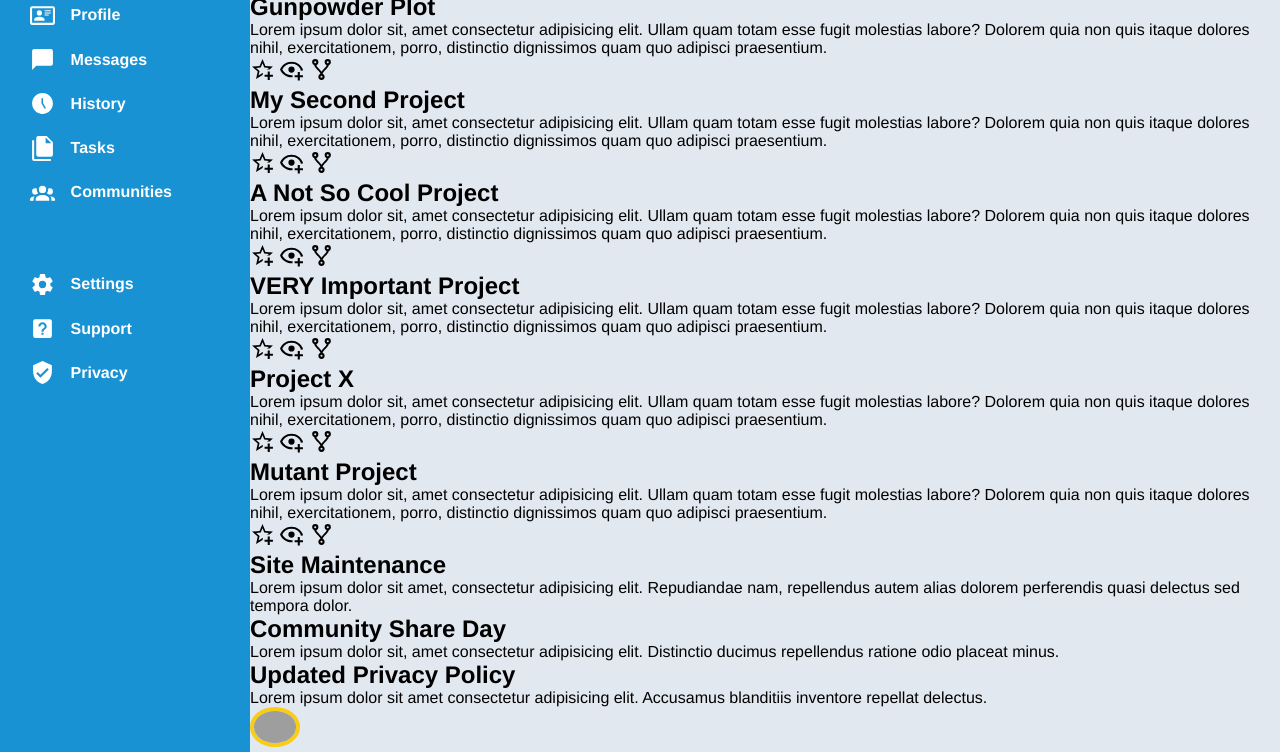
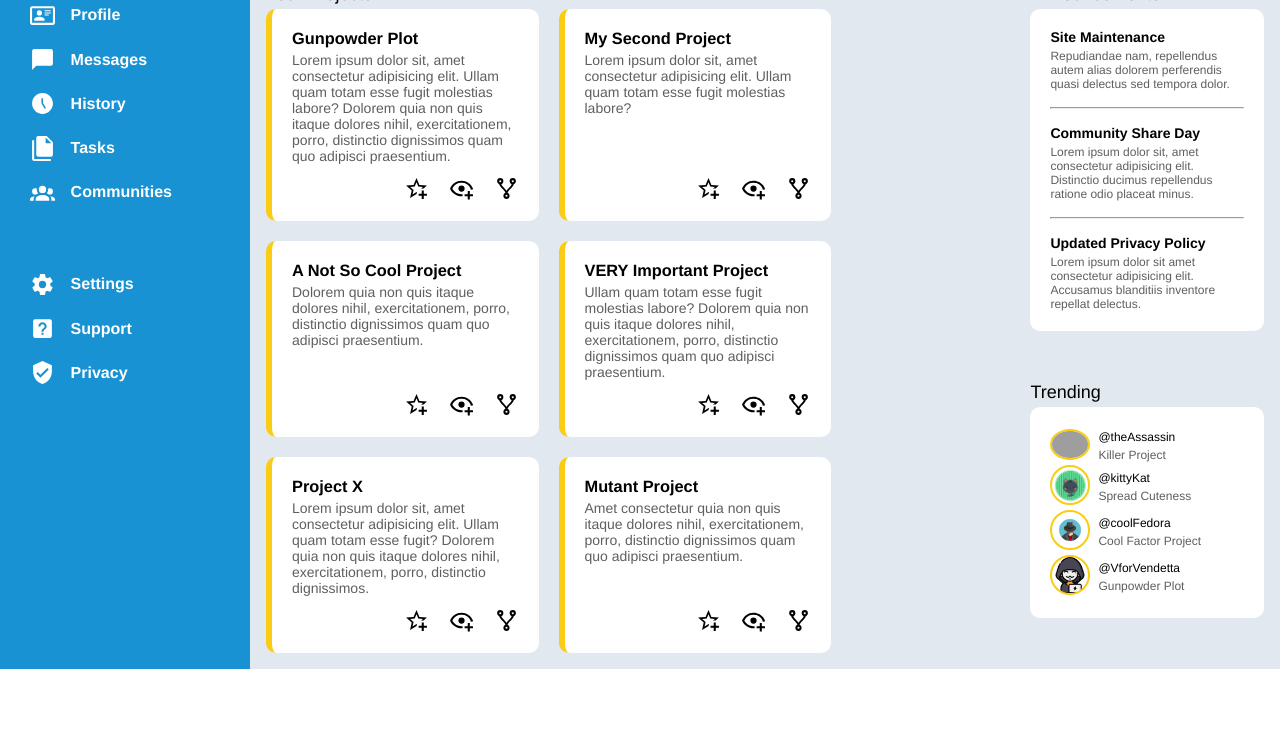
Before and after one commit to AAlWadeiah/admin-dashboard-html-css, a plain HTML site: page index.html in a window 1280 px wide. Shown: the part 172-924 px from the top of the page. After the commit the page ends 841 px from the top, so only its background shows below. Drawn offline with Linux system fonts and the light colour scheme; grey boxes are pictures that could not be loaded.

Commit message:
Finished styling main section

```diff
--- a/index.html
+++ b/index.html
@@ -308,9 +308,11 @@
     </header>
     <main>
       <div class="projects-section">
-        <div class="project-card">
+        <h2 class="section-title">Your Projects</h2>
+        <div class="projects">
+          <div class="project card">
             <div class="content">
-            <h2 class="title">Gunpowder Plot</h2>
+              <h3 class="title">Gunpowder Plot</h3>
               <p class="description">
                 Lorem ipsum dolor sit, amet consectetur adipisicing elit. Ullam
                 quam totam esse fugit molestias labore? Dolorem quia non quis
@@ -339,13 +341,70 @@
               </svg>
             </div>
           </div>
-        <div class="project-card">
+          <div class="project card">
             <div class="content">
-            <h2 class="title">My Second Project</h2>
+              <h3 class="title">My Second Project</h3>
               <p class="description">
                 Lorem ipsum dolor sit, amet consectetur adipisicing elit. Ullam
-              quam totam esse fugit molestias labore? Dolorem quia non quis
-              itaque dolores nihil, exercitationem, porro, distinctio
+                quam totam esse fugit molestias labore?
+              </p>
+            </div>
+            <div class="action-menu">
+              <svg class="star-plus-outline icon">
+                <use
+                  xlink:href="#star-plus-outline"
+                  xmlns:xlink="http://www.w3.org/1999/xlink"
+                ></use>
+              </svg>
+              <svg class="eye-plus-outline icon">
+                <use
+                  xlink:href="#eye-plus-outline"
+                  xmlns:xlink="http://www.w3.org/1999/xlink"
+                ></use>
+              </svg>
+              <svg class="source-fork icon">
+                <use
+                  xlink:href="#source-fork"
+                  xmlns:xlink="http://www.w3.org/1999/xlink"
+                ></use>
+              </svg>
+            </div>
+          </div>
+          <div class="project card">
+            <div class="content">
+              <h3 class="title">A Not So Cool Project</h3>
+              <p class="description">
+                Dolorem quia non quis itaque dolores nihil, exercitationem,
+                porro, distinctio dignissimos quam quo adipisci praesentium.
+              </p>
+            </div>
+            <div class="action-menu">
+              <svg class="star-plus-outline icon">
+                <use
+                  xlink:href="#star-plus-outline"
+                  xmlns:xlink="http://www.w3.org/1999/xlink"
+                ></use>
+              </svg>
+              <svg class="eye-plus-outline icon">
+                <use
+                  xlink:href="#eye-plus-outline"
+                  xmlns:xlink="http://www.w3.org/1999/xlink"
+                ></use>
+              </svg>
+              <svg class="source-fork icon">
+                <use
+                  xlink:href="#source-fork"
+                  xmlns:xlink="http://www.w3.org/1999/xlink"
+                ></use>
+              </svg>
+            </div>
+          </div>
+          <div class="project card">
+            <div class="content">
+              <h3 class="title">VERY Important Project</h3>
+              <p class="description">
+                Ullam quam totam esse fugit molestias labore? Dolorem quia non
+                quis itaque dolores nihil, exercitationem, porro, distinctio
                 dignissimos quam quo adipisci praesentium.
               </p>
             </div>
@@ -370,14 +429,13 @@
               </svg>
             </div>
           </div>
-        <div class="project-card">
+          <div class="project card">
             <div class="content">
-            <h2 class="title">A Not So Cool Project</h2>
+              <h3 class="title">Project X</h3>
               <p class="description">
                 Lorem ipsum dolor sit, amet consectetur adipisicing elit. Ullam
-              quam totam esse fugit molestias labore? Dolorem quia non quis
-              itaque dolores nihil, exercitationem, porro, distinctio
-              dignissimos quam quo adipisci praesentium.
+                quam totam esse fugit? Dolorem quia non quis itaque dolores
+                nihil, exercitationem, porro, distinctio dignissimos.
               </p>
             </div>
             <div class="action-menu">
@@ -401,76 +459,13 @@
               </svg>
             </div>
           </div>
-        <div class="project-card">
+          <div class="project card">
             <div class="content">
-            <h2 class="title">VERY Important Project</h2>
+              <h3 class="title">Mutant Project</h3>
               <p class="description">
-              Lorem ipsum dolor sit, amet consectetur adipisicing elit. Ullam
-              quam totam esse fugit molestias labore? Dolorem quia non quis
-              itaque dolores nihil, exercitationem, porro, distinctio
-              dignissimos quam quo adipisci praesentium.
-            </p>
-          </div>
-          <div class="action-menu">
-            <svg class="star-plus-outline icon">
-              <use
-                xlink:href="#star-plus-outline"
-                xmlns:xlink="http://www.w3.org/1999/xlink"
-              ></use>
-            </svg>
-            <svg class="eye-plus-outline icon">
-              <use
-                xlink:href="#eye-plus-outline"
-                xmlns:xlink="http://www.w3.org/1999/xlink"
-              ></use>
-            </svg>
-            <svg class="source-fork icon">
-              <use
-                xlink:href="#source-fork"
-                xmlns:xlink="http://www.w3.org/1999/xlink"
-              ></use>
-            </svg>
-          </div>
-        </div>
-        <div class="project-card">
-          <div class="content">
-            <h2 class="title">Project X</h2>
-            <p class="description">
-              Lorem ipsum dolor sit, amet consectetur adipisicing elit. Ullam
-              quam totam esse fugit molestias labore? Dolorem quia non quis
-              itaque dolores nihil, exercitationem, porro, distinctio
-              dignissimos quam quo adipisci praesentium.
-            </p>
-          </div>
-          <div class="action-menu">
-            <svg class="star-plus-outline icon">
-              <use
-                xlink:href="#star-plus-outline"
-                xmlns:xlink="http://www.w3.org/1999/xlink"
-              ></use>
-            </svg>
-            <svg class="eye-plus-outline icon">
-              <use
-                xlink:href="#eye-plus-outline"
-                xmlns:xlink="http://www.w3.org/1999/xlink"
-              ></use>
-            </svg>
-            <svg class="source-fork icon">
-              <use
-                xlink:href="#source-fork"
-                xmlns:xlink="http://www.w3.org/1999/xlink"
-              ></use>
-            </svg>
-          </div>
-        </div>
-        <div class="project-card">
-          <div class="content">
-            <h2 class="title">Mutant Project</h2>
-            <p class="description">
-              Lorem ipsum dolor sit, amet consectetur adipisicing elit. Ullam
-              quam totam esse fugit molestias labore? Dolorem quia non quis
-              itaque dolores nihil, exercitationem, porro, distinctio
-              dignissimos quam quo adipisci praesentium.
+                Amet consectetur quia non quis itaque dolores nihil,
+                exercitationem, porro, distinctio dignissimos quam quo adipisci
+                praesentium.
               </p>
             </div>
             <div class="action-menu">
@@ -495,37 +490,46 @@
             </div>
           </div>
         </div>
+      </div>
       <div class="announcements-section">
+        <h2 class="section-title">Announcements</h2>
+        <div class="card">
           <div class="announcement">
-          <h2>Site Maintenance</h2>
+            <h3>Site Maintenance</h3>
             <p>
-            Lorem ipsum dolor sit amet, consectetur adipisicing elit.
               Repudiandae nam, repellendus autem alias dolorem perferendis quasi
               delectus sed tempora dolor.
             </p>
           </div>
+          <hr />
           <div class="announcement">
-          <h2>Community Share Day</h2>
+            <h3>Community Share Day</h3>
             <p>
-            Lorem ipsum dolor sit, amet consectetur adipisicing elit. Distinctio
-            ducimus repellendus ratione odio placeat minus.
+              Lorem ipsum dolor sit, amet consectetur adipisicing elit.
+              Distinctio ducimus repellendus ratione odio placeat minus.
             </p>
           </div>
+          <hr />
           <div class="announcement">
-          <h2>Updated Privacy Policy</h2>
+            <h3>Updated Privacy Policy</h3>
             <p>
               Lorem ipsum dolor sit amet consectetur adipisicing elit. Accusamus
               blanditiis inventore repellat delectus.
             </p>
           </div>
         </div>
+      </div>
       <div class="trending-section">
+        <h2 class="section-title">Trending</h2>
+        <div class="card">
           <div class="trending">
             <div class="profile-pic">
               <img src="./src/imgs/assassin.png" alt="User 1 profile picture" />
             </div>
+            <div class="showcase">
               <p class="username">@theAssassin</p>
               <p class="project">Killer Project</p>
+            </div>
           </div>
           <div class="trending">
             <div class="profile-pic">
@@ -534,8 +538,10 @@
                 alt="User 2 profile picture"
               />
             </div>
+            <div class="showcase">
               <p class="username">@kittyKat</p>
               <p class="project">Spread Cuteness</p>
+            </div>
           </div>
           <div class="trending">
             <div class="profile-pic">
@@ -544,8 +550,10 @@
                 alt="User 3 profile picture"
               />
             </div>
+            <div class="showcase">
               <p class="username">@coolFedora</p>
               <p class="project">Cool Factor Project</p>
+            </div>
           </div>
           <div class="trending">
             <div class="profile-pic">
@@ -554,8 +562,11 @@
                 alt="User 4 profile picture"
               />
             </div>
+            <div class="showcase">
               <p class="username">@VforVendetta</p>
               <p class="project">Gunpowder Plot</p>
+            </div>
+          </div>
         </div>
       </div>
     </main>
--- a/src/css/styles.css
+++ b/src/css/styles.css
@@ -6,6 +6,7 @@
     --ui-grey: #E2E8F0;
     --ui-yellow: #FACC14;
     --ui-white: #FFF;
+    --text-grey: #5f5f5f;
     --icon-width: 25px;
     --icon-height: 25px;
     appearance: none;
@@ -32,7 +33,7 @@ body {
 .profile-pic > img{
     width: 40px;
     border-radius: 50%;
-    border: 4px solid var(--ui-yellow);
+    border: 2px solid var(--ui-yellow);
 }
 
 /* Sidebar styles */
@@ -85,10 +86,6 @@ header {
     grid-template-columns: 1fr 1fr;
 }
 
-.profile-pic > img{
-    width: 50px;
-}
-
 .search-widget {
     display: flex;
     gap: 8px;
@@ -111,10 +108,6 @@ header {
     gap: 1rem;
     font-weight: 600;
 }
-/*
-.profile-menu-widget > .profile-pic > img {
-    width: 40px;
-} */
 
 .user-greeting {
     display: flex;
@@ -128,7 +121,7 @@ header {
 }
 
 .user-greeting > .profile-pic > img {
-    width: 75px;
+    width: 60px;
 }
 
 .action-btns {
@@ -154,4 +147,89 @@ header {
 main {
     background-color: var(--ui-grey);
     grid-area: main;
+    display: grid;
+    grid-template: max-content max-content / 3.3fr 1fr;
+    grid-template-areas:
+    "projects announcements"
+    "projects trending";
+    padding: 16px;
+    gap: 16px;
 }
+
+.projects-section {
+    grid-area: projects;
+}
+
+.projects {
+    display: flex;
+    flex-wrap: wrap;
+    gap: 20px;
+}
+
+.announcements-section {
+    grid-area: announcements;
+}
+
+.trending-section {
+    grid-area: trending;
+}
+
+.card > .trending {
+    display: flex;
+    gap: 8px;
+    align-items: center;
+}
+
+.section-title {
+    font-size: 18px;
+    font-weight: 500;
+    margin-bottom: 4px;
+}
+
+.card {
+    background-color: var(--ui-white);
+    border-radius: 10px;
+    padding: 20px;
+}
+
+.project.card {
+    border-left: var(--ui-yellow) 6px solid;
+    width: 35ch;
+    font-size: 14px;
+    display: grid;
+    gap: 12px;
+}
+
+.project.card > .action-menu {
+    align-self: end;
+    justify-self: end;
+    display: flex;
+    gap: 20px;
+}
+
+.project > .content > .title{
+    font-weight: 600;
+}
+
+.project > .content > .description,
+.announcement > p,
+.showcase > .project {
+    margin-top: 4px;
+    color: var(--text-grey);
+}
+
+.trending {
+    margin-top: 2px;
+}
+
+.announcements-section > .card,
+.trending-section > .card {
+    width: 35ch;
+    font-size: 12px;
+}
+
+.announcements-section > .card {
+    display: grid;
+    grid-template-columns: 1fr;
+    gap: 16px;
+}
```
Lines whose indentation alone changed are shown as unchanged.
